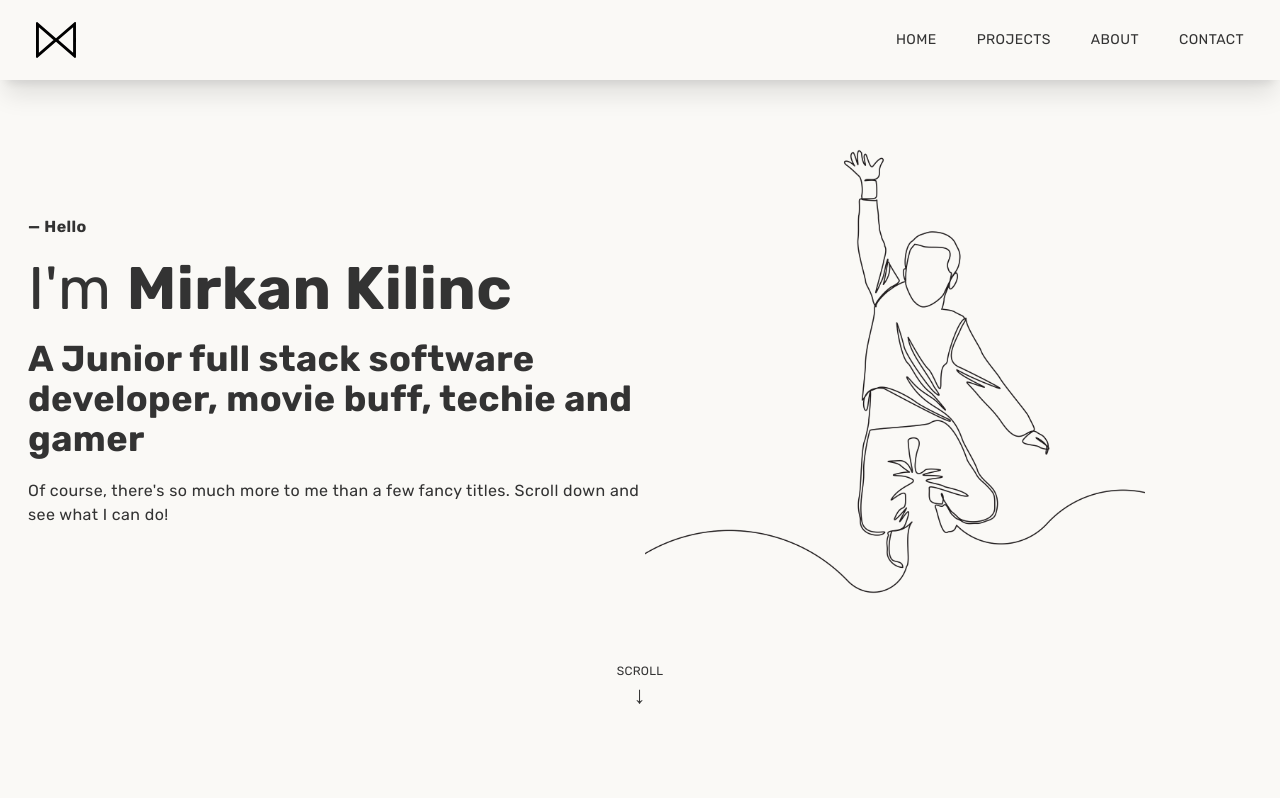
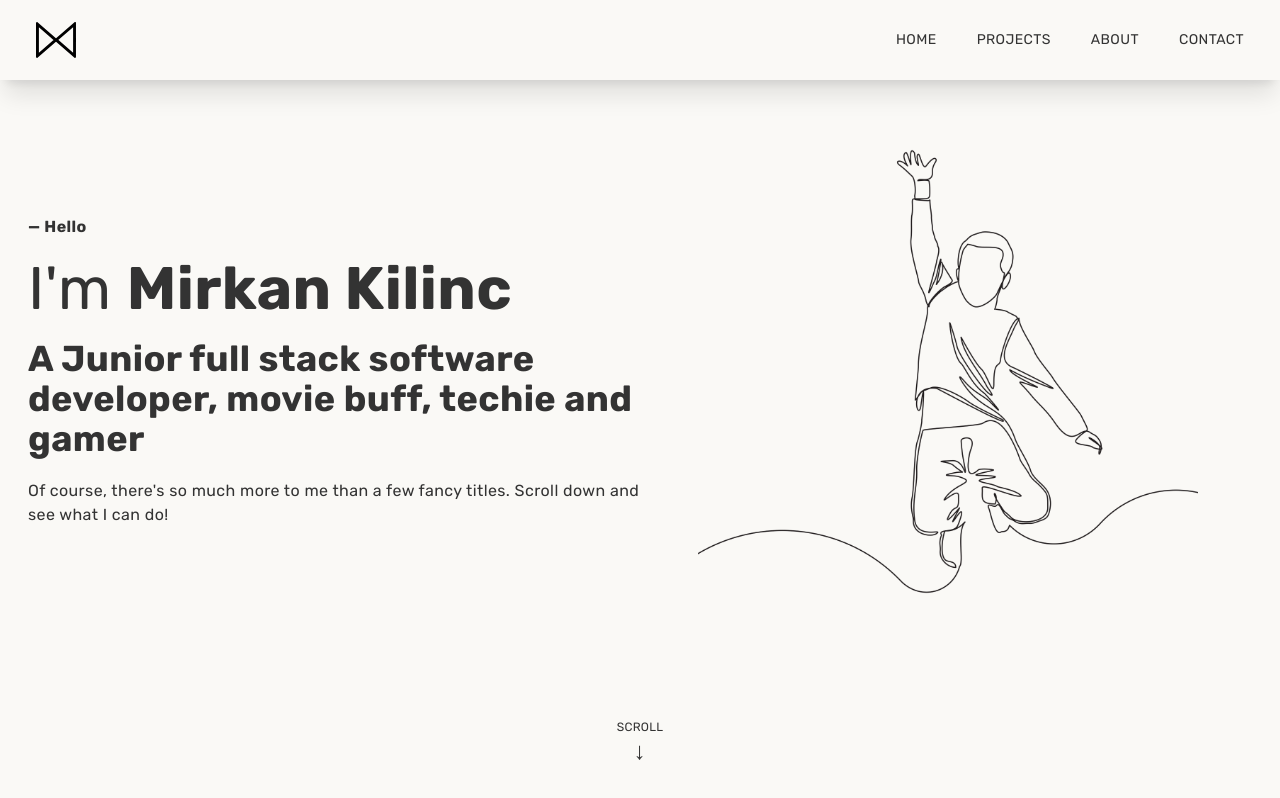
Before and after one commit to miresque/miresque-website, a Next.js app: page / in a window 1280 px wide. Built offline with nearby package versions, Linux system fonts and the light colour scheme.

Commit message:
style: add margin for scroll text, fix hero graphic position

```diff
--- a/components/Hero.jsx
+++ b/components/Hero.jsx
@@ -5,7 +5,7 @@ const Hero = () => {
   return (
     <main className="w-full h-full pt-20">
       <div className="max-w-[1240px] w-full h-full mx-auto mt-2 p-2 flex flex-col items-center md:flex-row md:mt-0">
-        <div className="relative grid gap-5">
+        <div className="grid gap-5">
           <p>
             <strong>&#8212; Hello</strong>
           </p>
@@ -20,8 +20,9 @@ const Hero = () => {
             Scroll down and see what I can do!
           </p>
         </div>
-        <div className="w-full">
+        <div className="w-full grid place-items-center">
           <Image
+            className="md:float-right"
             src="/assets/hero-placeholder.png"
             alt="hero graphic of boy jumping"
             width={500}
@@ -29,7 +30,7 @@ const Hero = () => {
           />
         </div>
       </div>
-      <div className="text-center hidden md:block">
+      <div className="text-center mt-14 hidden md:block">
         <p className="text-xs uppercase tracking-wide">SCROLL</p>
         <p className="text-2xl">&darr;</p>
       </div>
```
